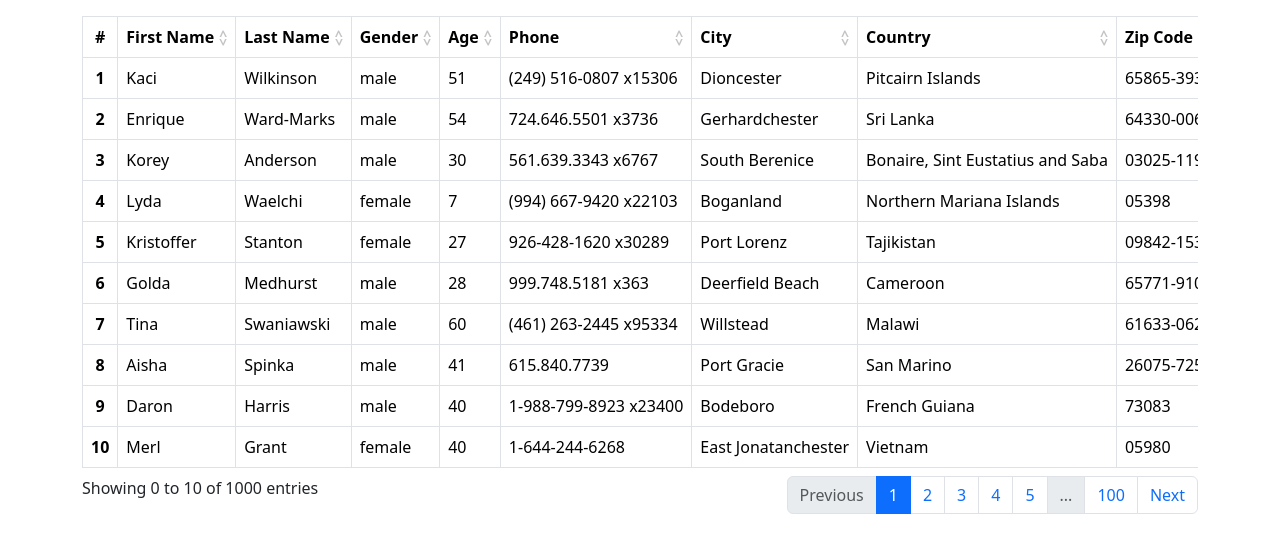
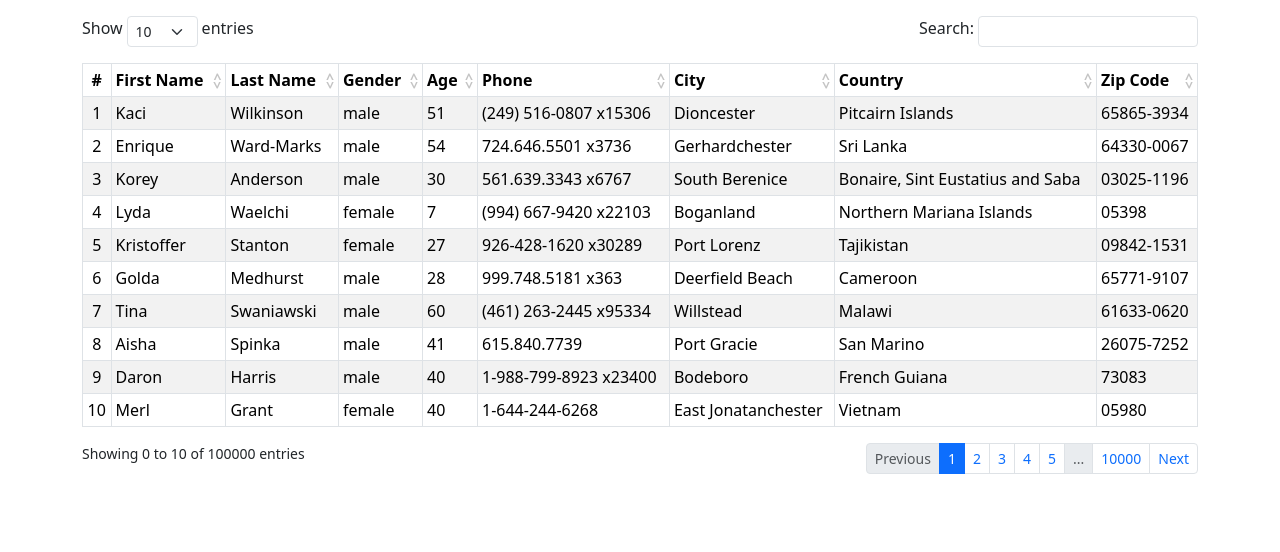
Before and after one commit to abuhasanshadhin/Vue-js-libs, a Vue app: page / in a window 1280 px wide. Shown: the top 552 px of the page. Built offline with nearby package versions, Linux system fonts and the light colour scheme.

Commit message:
- incomplete

```diff
--- a/src/components/DataTable.vue
+++ b/src/components/DataTable.vue
@@ -1,5 +1,5 @@
 <script setup>
-import { watch, ref, computed } from 'vue';
+import { watch, ref } from 'vue';
 import Pagination from './Pagination.vue';
 
 const props = defineProps({
@@ -13,16 +13,15 @@ const isAscending = ref(false);
 const $items = ref([]);
 const offset = ref(0);
 const limit = ref(0);
+const totalPages = ref(1);
+const showEntries = ref(10);
 
 watch(() => props.items.length, () => {
+    limit.value = props.perPage;
     $items.value = props.items.slice(0, props.perPage);
-    limit.value = props.perPage;
+    const total = props.items.length / props.perPage;
+    totalPages.value = Math.ceil(total);
 }, { immediate: true });
-
-const totalPages = computed(() => {
-    const total = props.items.length / props.perPage;
-    return Math.ceil(total);
-});
 
 const sortItems = () => {
     const copy = $items.value.slice();
@@ -63,11 +62,34 @@ const handlePageChange = (pageNum) => {
     $items.value = props.items.slice(offset.value, limit.value);
     sortItems();
 };
+
+watch(showEntries, () => {
+    sortItems();
+});
 </script>
 
 <template>
+    <div class="clearfix mb-3">
+        <div class="float-start d-flex justify-content-between">
+            <div class="me-1">Show</div>
+            <select v-model="showEntries"
+                id="showEntries"
+                class="form-select form-select-sm">
+                <option value="10">10</option>
+                <option value="50">50</option>
+                <option value="100">100</option>
+                <option value="500">500</option>
+            </select>
+            <div class="ms-1">entries</div>
+        </div>
+        <div class="float-end d-flex justify-content-between">
+            <div class="me-1">Search:</div>
+            <input type="text"
+                class="form-control form-control-sm">
+        </div>
+    </div>
     <div class="table-responsive">
-        <table class="table table-bordered mb-0">
+        <table class="table table-sm table-striped table-hover table-bordered mb-0">
             <thead>
                 <tr>
                     <th scope="col"
@@ -92,8 +114,8 @@ const handlePageChange = (pageNum) => {
             </thead>
             <tbody>
                 <tr v-for="(item, i) in $items">
-                    <th scope="row"
-                        class="text-center">{{ offset + i + 1 }}</th>
+                    <td scope="row"
+                        class="text-center">{{ offset + i + 1 }}</td>
                     <td v-for="header in headers"
                         class="text-nowrap">
                         {{ typeof header.value === 'function'
@@ -105,8 +127,8 @@ const handlePageChange = (pageNum) => {
             </tbody>
         </table>
     </div>
-    <div class="clearfix mt-2">
-        <div class="float-start">
+    <div class="clearfix mt-3">
+        <div class="float-start small">
             Showing {{ offset }} to {{ limit }} of {{ items.length }} entries
         </div>
         <div class="float-end">
@@ -144,5 +166,4 @@ const handlePageChange = (pageNum) => {
         @include common();
         transform: rotate(180deg);
     }
-}
-</style>
+}</style>
--- a/src/components/Pagination.vue
+++ b/src/components/Pagination.vue
@@ -18,16 +18,16 @@ watch(() => props.initPage, (value) => {
     currentPage.value = value;
 }, { immediate: true });
 
-watch(currentPage, (page) => {
+const createPageItems = () => {
     let min = 0;
     let max = 0;
     let isLeftDots = false;
     let isRightDots = false;
 
-    if (props.totalPages <= 5) {
-        min = 2;
-        max = 4;
-    } else {
+    const tempPages = [];
+    const page = currentPage.value;
+
+    if (props.totalPages > 5) {
         if (page <= 4) {
             min = 2;
             max = 5;
@@ -43,9 +43,10 @@ watch(currentPage, (page) => {
             isLeftDots = true;
             isRightDots = false;
         }
+    } else {
+        min = 1;
+        max = props.totalPages;
     }
-
-    const tempPages = [];
 
     for (let i = min; i <= max; i++) {
         tempPages.push(i);
@@ -54,7 +55,10 @@ watch(currentPage, (page) => {
     pages.value = tempPages;
     showLeftDots.value = isLeftDots;
     showRightDots.value = isRightDots;
-}, { immediate: true });
+}
+
+watch(currentPage, createPageItems, { immediate: true });
+watch(() => props.totalPages, createPageItems, { immediate: true });
 
 const goTo = (page) => {
     if (currentPage.value === page) return;
@@ -76,15 +80,17 @@ const goToNext = () => {
 </script>
 
 <template>
-    <nav aria-label="Page navigation example">
-        <ul class="pagination">
+    <nav v-if="totalPages"
+        aria-label="Page navigation example">
+        <ul class="pagination pagination-sm">
             <li :class="{ disabled: currentPage === 1 }"
                 class="page-item">
                 <button type="button"
                     @click="goToPrev"
                     class="page-link">Previous</button>
             </li>
-            <li :class="{ active: currentPage === 1 }"
+            <li v-if="totalPages > 5"
+                :class="{ active: currentPage === 1 }"
                 class="page-item">
                 <button type="button"
                     @click="goTo(1)"
@@ -107,7 +113,8 @@ const goToNext = () => {
                 <button type="button"
                     class="page-link">...</button>
             </li>
-            <li :class="{ active: currentPage === totalPages }"
+            <li v-if="totalPages > 5"
+                :class="{ active: currentPage === totalPages }"
                 class="page-item">
                 <button type="button"
                     @click="goTo(totalPages)"
--- a/src/views/HomeView.vue
+++ b/src/views/HomeView.vue
@@ -15,10 +15,10 @@ const headers = [
 ];
 
 const users = ref([]);
-const _users = [];
+const items = [];
 
-for (let i = 0; i < 1000; i++) {
-    _users.push({
+for (let i = 0; i < 100000; i++) {
+    items.push({
         first_name: faker.person.firstName(),
         last_name: faker.person.lastName(),
         gender: faker.person.sex(),
@@ -30,7 +30,7 @@ for (let i = 0; i < 1000; i++) {
     });
 }
 
-users.value = _users;
+users.value = items;
 </script>
 
 <template>
```
